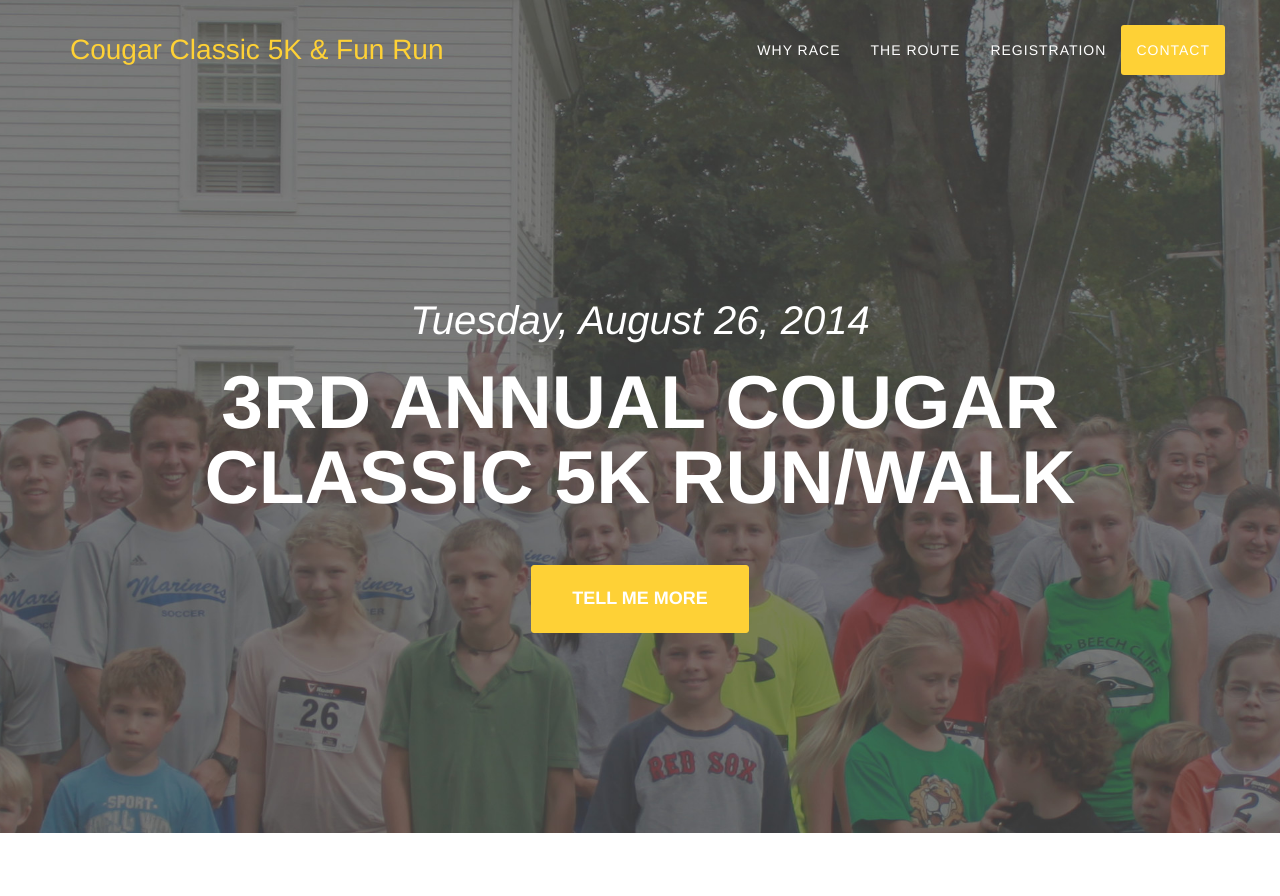
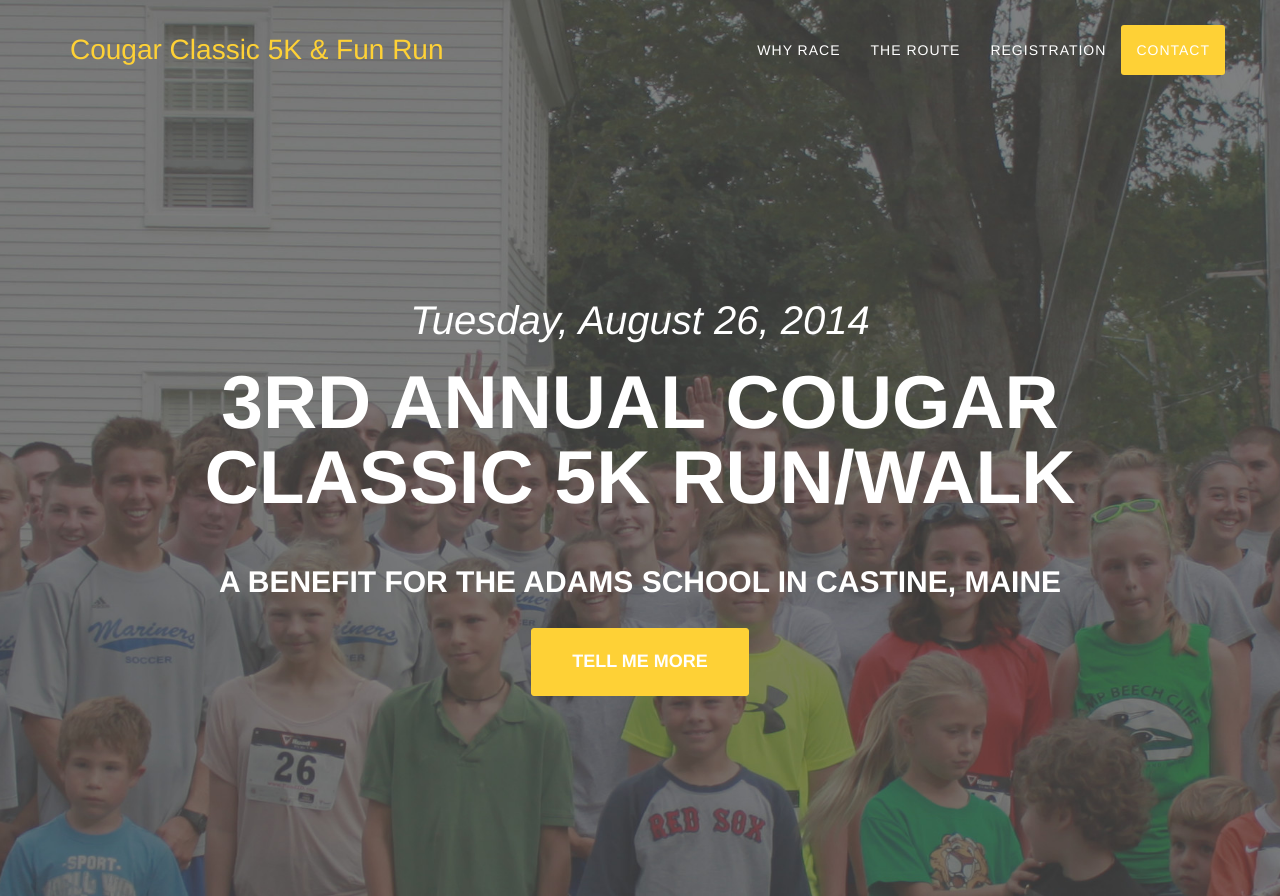
Before and after one commit to powellc/castinecougarclassic, a plain HTML site: page index.html in a window 1280 px wide. Shown: the top 896 px of the page. Drawn offline with nearby package versions, Linux system fonts and the light colour scheme; a web font is replaced by a local one.

Commit message:
Adding a bit about the adams school.

```diff
--- a/index.html
+++ b/index.html
@@ -80,6 +80,8 @@
             <div class="intro-text">
                 <div class="intro-lead-in">Tuesday, August 26, 2014</div>
                 <div class="intro-heading">3rd Annual Cougar Classic 5K Run/Walk</div>
+                <h2 >A Benefit for the Adams School in Castine, Maine</h2>
+                <br />
                 <a href="#services" class="page-scroll btn btn-xl">Tell Me More</a>
             </div>
         </div>
```
